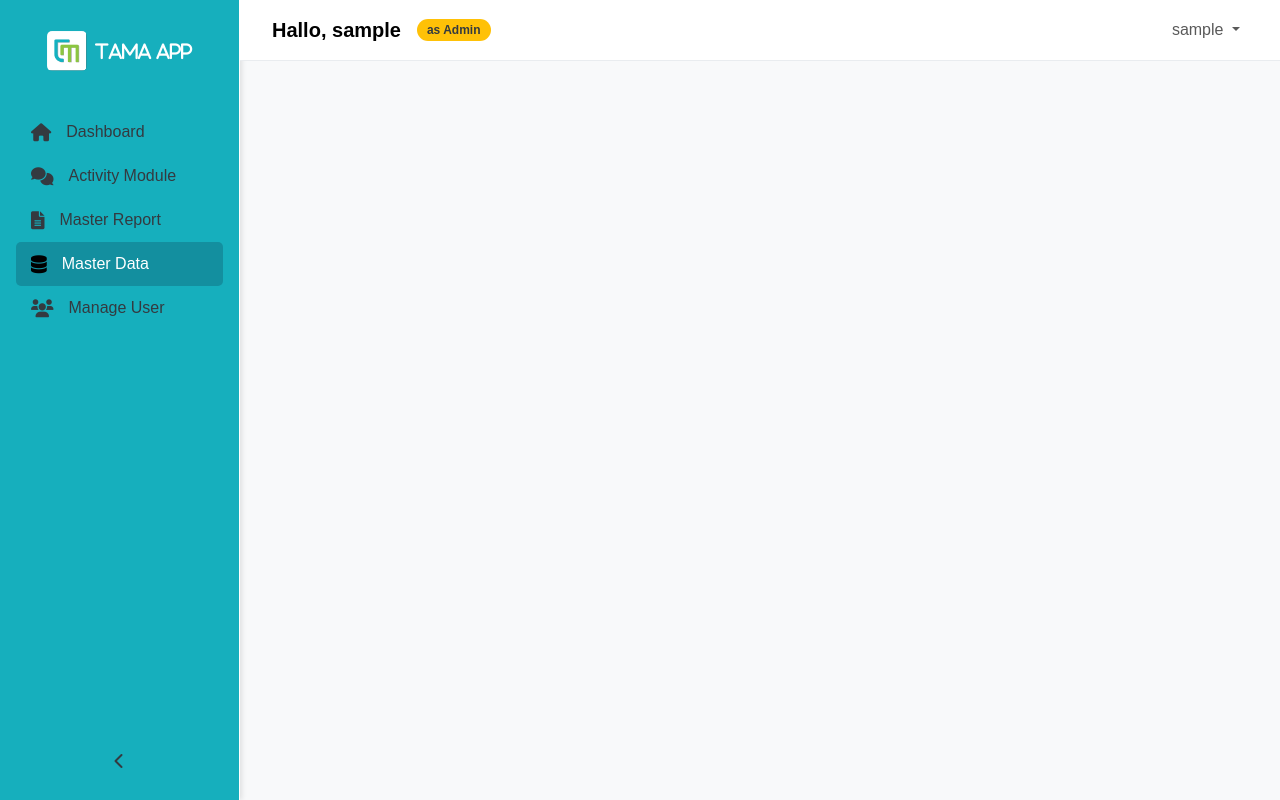
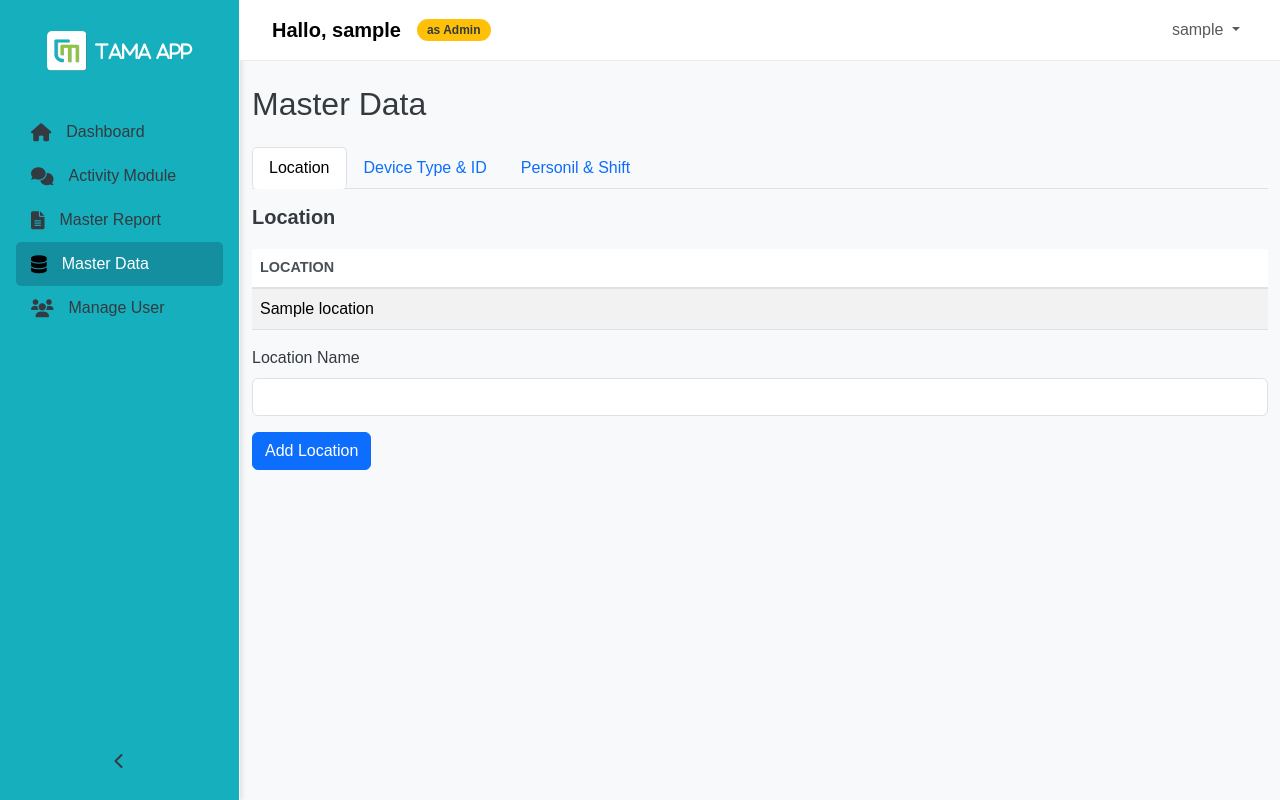
Before and after one commit to MrFuther/tamaapp, a CodeIgniter app: page /tamaapp/data in a window 1280 px wide. Run offline with CodeIgniter, Linux system fonts and the light colour scheme; the visitor is signed in with stand-in values (Sample User, id 1); tables that the repository leaves empty or names only in its code hold one stand-in row (values such as "Sample post"); data that the repository does not hold is empty.

Commit message:
Update Master Data

```diff
--- a/application/config/routes.php
+++ b/application/config/routes.php
@@ -4,7 +4,7 @@ defined('BASEPATH') OR exit('No direct script access allowed');
 $route['default_controller'] = 'auth';
 $route['activity'] = 'activity/index';
 $route['report'] = 'report/index';
-$route['data'] = 'data/index';
+$route['data'] = 'masterdata/index';
 $route['m_user'] = 'manageuser/index';
 $route['404_override'] = '';
 $route['translate_uri_dashes'] = FALSE;
--- a/application/controllers/Data.php
+++ /dev/null
@@ -1,20 +0,0 @@
-<?php
-defined('BASEPATH') OR exit('No direct script access allowed');
-
-class Data extends CI_Controller {
-
-    public function __construct() {
-        parent::__construct();
-        if(!$this->session->userdata('logged_in')) {
-            redirect('auth');
-        }
-    }
-
-    // Halaman Master Data
-    public function index() {
-        $data['title'] = 'MasterData';
-        $data['user'] = $this->session->userdata();
-        $this->load->view('dashboard/data', $data);
-    }
-}
-?>
--- /dev/null
+++ b/application/controllers/MasterData.php
@@ -0,0 +1,60 @@
+<?php
+defined('BASEPATH') or exit('No direct script access allowed');
+
+class MasterData extends CI_Controller
+{
+    public function __construct()
+    {
+        parent::__construct();
+        if(!$this->session->userdata('logged_in')) {
+            redirect('auth');
+        }
+        $this->load->model('MasterDataModel');
+        $this->load->model('LocationModel');
+        $this->load->model('DeviceModel');
+        $this->load->model('ShiftPersonelModel');
+    }
+
+    // Display the Master Data page
+    public function index()
+    {
+        $data['title'] = 'MasterData';
+        $data['user'] = $this->session->userdata();
+        $data['users'] = $this->MasterDataModel->getUsers(); // Fetch personnel list
+        $data['locations'] = $this->LocationModel->getAllLocations();
+        $data['records'] = [
+            'devices' => $this->DeviceModel->getDevicesByLocation(null), // Fetch all devices
+            'shifts' => $this->ShiftPersonelModel->getAllShiftPersonnel()      // Fetch all shifts
+            ];
+        $this->load->view('dashboard/master_data', $data);
+    }
+
+    // Add a new record
+    public function addLocation()
+    {
+        $input = $this->input->post();
+        $this->LocationModel->addLocation(['location_name' => $input['location_name']]);
+        redirect('MasterData');
+    }
+
+    public function addDevice()
+    {
+        $input = $this->input->post();
+        $this->DeviceModel->addDevice([
+            'location_id' => $input['location_id'],
+            'device_type' => $input['device_type'],
+            'device_id' => $input['device_id'],
+        ]);
+        redirect('MasterData');
+    }
+
+    public function addShiftPersonnel()
+    {
+        $input = $this->input->post();
+        $this->ShiftPersonnelModel->addShiftPersonnel([
+            'shift' => $input['shift'],
+            'personnel' => implode(',', $input['personnel']) // Convert personnel array to string
+        ]);
+        redirect('MasterData');
+    }
+}
--- /dev/null
+++ b/application/models/DeviceModel.php
@@ -0,0 +1,16 @@
+<?php
+defined('BASEPATH') OR exit('No direct script access allowed');
+
+class DeviceModel extends CI_Model
+{
+    public function getDevicesByLocation($location_id)
+    {
+        $this->db->where('location_id', $location_id);
+        return $this->db->get('device_info')->result_array();
+    }
+
+    public function addDevice($data)
+    {
+        return $this->db->insert('device_info', $data);
+    }
+}
--- /dev/null
+++ b/application/models/LocationModel.php
@@ -0,0 +1,15 @@
+<?php
+defined('BASEPATH') or exit('No direct script access allowed');
+
+class LocationModel extends CI_Model
+{
+    public function getAllLocations()
+    {
+        return $this->db->get('locations')->result_array();
+    }
+
+    public function addLocation($data)
+    {
+        return $this->db->insert('locations', $data);
+    }
+}
--- /dev/null
+++ b/application/models/MasterDataModel.php
@@ -0,0 +1,94 @@
+<?php
+defined('BASEPATH') or exit('No direct script access allowed');
+
+class MasterDataModel extends CI_Model
+{
+    // Fetch all users (for personnel selection)
+    public function getUsers()
+    {
+        return $this->db->get('ms_account')->result_array();
+    }
+
+    // -------------------- LOCATIONS --------------------
+
+    /**
+     * Get all locations
+     */
+    public function getAllLocations()
+    {
+        return $this->db->get('locations')->result_array();
+    }
+
+    /**
+     * Add a new location
+     */
+    public function addLocation($data)
+    {
+        return $this->db->insert('locations', $data);
+    }
+
+    /**
+     * Delete a location by ID
+     */
+    public function deleteLocation($location_id)
+    {
+        $this->db->where('id', $location_id);
+        return $this->db->delete('locations');
+    }
+
+    // -------------------- DEVICE INFO --------------------
+
+    /**
+     * Get all devices by location ID
+     */
+    public function getDevicesByLocation($location_id)
+    {
+        $this->db->where('location_id', $location_id);
+        return $this->db->get('device_info')->result_array();
+    }
+
+    /**
+     * Add a new device
+     */
+    public function addDevice($data)
+    {
+        return $this->db->insert('device_info', $data);
+    }
+
+    /**
+     * Delete a device by ID
+     */
+    public function deleteDevice($device_id)
+    {
+        $this->db->where('id', $device_id);
+        return $this->db->delete('device_info');
+    }
+
+    // -------------------- SHIFT & PERSONNEL --------------------
+
+    /**
+     * Get all shifts and personnel by location ID
+     */
+    public function getShiftsByLocation($location_id)
+    {
+        $this->db->where('location_id', $location_id);
+        return $this->db->get('shift_personnel')->result_array();
+    }
+
+    /**
+     * Add shift and personnel
+     */
+    public function addShiftPersonnel($data)
+    {
+        return $this->db->insert('shift_personnel', $data);
+    }
+
+    /**
+     * Delete shift and personnel by ID
+     */
+    public function deleteShiftPersonnel($shift_id)
+    {
+        $this->db->where('id', $shift_id);
+        return $this->db->delete('shift_personnel');
+    }
+}
--- /dev/null
+++ b/application/models/ShiftPersonelModel.php
@@ -0,0 +1,30 @@
+<?php
+defined('BASEPATH') OR exit('No direct script access allowed');
+
+class ShiftPersonelModel extends CI_Model
+{
+    /**
+     * Get all shift and personnel data
+     */
+    public function getAllShiftPersonnel()
+    {
+        return $this->db->get('shift_personnel')->result_array();
+    }
+
+    /**
+     * Add shift and personnel data
+     */
+    public function addShiftPersonnel($data)
+    {
+        return $this->db->insert('shift_personnel', $data);
+    }
+
+    /**
+     * Delete shift and personnel by ID
+     */
+    public function deleteShiftPersonnel($shift_id)
+    {
+        $this->db->where('id', $shift_id);
+        return $this->db->delete('shift_personnel');
+    }
+}
--- /dev/null
+++ b/application/views/dashboard/master_data.php
@@ -0,0 +1,342 @@
+<!DOCTYPE html>
+<html lang="en">
+<head>
+    <meta charset="UTF-8">
+    <meta name="viewport" content="width=device-width, initial-scale=1.0">
+    <title>TAMA Master Data</title>
+    <link href="https://cdn.jsdelivr.net/npm/bootstrap@5.3.0-alpha1/dist/css/bootstrap.min.css" rel="stylesheet">
+    <link rel="stylesheet" href="https://cdnjs.cloudflare.com/ajax/libs/font-awesome/6.0.0-beta3/css/all.min.css">
+    <link rel="stylesheet" href="<?php echo base_url('assets/css/dashboard.css'); ?>">
+</head>
+<body>
+<div class="sidebar d-flex flex-column p-3">
+    <!-- Logo Section -->
+    <div class="d-flex sidebar-logo">
+        <img src="<?php echo base_url('assets/images/tama-logo.png'); ?>" alt="Tama Logo">
+        <span class="ms-2 app-name">TAMA App</span>
+    </div>
+    <ul class="nav flex-column mt-4">
+        <li class="nav-item">
+            <a class="nav-link <?php echo ($this->uri->segment(1) == 'dashboard') ? 'active' : ''; ?>" href="<?php echo base_url('dashboard'); ?>">
+                <i class="fas fa-home"></i>
+                <span>Dashboard</span>
+            </a>
+        </li>
+        <li class="nav-item">
+            <a class="nav-link <?php echo ($this->uri->segment(1) == 'activity') ? 'active' : ''; ?>" href="<?php echo base_url('activity'); ?>">
+                <i class="fas fa-comments"></i>
+                <span>Activity Module</span>
+            </a>
+        </li>
+        <?php if ($user['role'] == 'admin'): ?>
+        <li class="nav-item">
+            <a class="nav-link <?php echo ($this->uri->segment(1) == 'report') ? 'active' : ''; ?>" href="<?php echo base_url('report'); ?>">
+                <i class="fas fa-file-alt"></i>
+                <span>Master Report</span>
+            </a>
+        </li>
+        <li class="nav-item">
+            <a class="nav-link <?php echo ($this->uri->segment(1) == 'data') ? 'active' : ''; ?>" href="<?php echo base_url('data'); ?>">
+                <i class="fas fa-database"></i>
+                <span>Master Data</span>
+            </a>
+        </li>
+        <li class="nav-item">
+            <a class="nav-link <?php echo ($this->uri->segment(1) == 'm_user') ? 'active' : ''; ?>" href="<?php echo base_url('m_user'); ?>">
+                <i class="fas fa-users"></i>
+                <span>Manage User</span>
+            </a>
+        </li>
+        <?php endif; ?>
+    </ul>
+    <button class="btn btn-outline-secondary mt-auto" id="toggle-sidebar">
+        <i class="fas fa-chevron-left"></i>
+    </button>
+</div>
+
+<div class="content">
+    <!-- Navbar -->
+    <nav class="navbar navbar-expand-lg navbar-light">
+        <div class="container-fluid">
+            <h5 class="navbar-brand mb-0">Hallo, <?php echo $user['username']; ?></h5>
+            <span class="badge badge-premium">as <?php echo ucfirst($user['role']); ?></span>
+
+            <!-- Dropdown for Logout -->
+            <ul class="navbar-nav ms-auto">
+                <li class="nav-item dropdown">
+                    <a class="nav-link dropdown-toggle" href="#" id="navbarDropdown" role="button" data-bs-toggle="dropdown">
+                        <?php echo $user['username']; ?>
+                    </a>
+                    <ul class="dropdown-menu dropdown-menu-end">
+                        <li><button class="dropdown-item" data-bs-toggle="modal" data-bs-target="#logoutModal">Logout</button></li>
+                    </ul>
+                </li>
+            </ul>
+        </div>
+    </nav>
+    <div class="container mt-4">
+    <h2 class="mb-4">Master Data</h2>
+
+    <!-- Tabs Navigation -->
+    <ul class="nav nav-tabs" id="masterDataTab" role="tablist">
+        <li class="nav-item" role="presentation">
+            <button class="nav-link active" id="location-tab" data-bs-toggle="tab" data-bs-target="#location-tab-pane" type="button" role="tab" aria-controls="location-tab-pane" aria-selected="true">
+                Location
+            </button>
+        </li>
+        <li class="nav-item" role="presentation">
+            <button class="nav-link" id="device-tab" data-bs-toggle="tab" data-bs-target="#device-tab-pane" type="button" role="tab" aria-controls="device-tab-pane" aria-selected="false">
+                Device Type & ID
+            </button>
+        </li>
+        <li class="nav-item" role="presentation">
+            <button class="nav-link" id="personil-tab" data-bs-toggle="tab" data-bs-target="#personil-tab-pane" type="button" role="tab" aria-controls="personil-tab-pane" aria-selected="false">
+                Personil & Shift
+            </button>
+        </li>
+    </ul>
+
+    <!-- Tabs Content -->
+    <div class="tab-content mt-3" id="masterDataTabContent">
+    <!-- Tab 1: Location -->
+        <div class="tab-pane fade show active" id="location-tab-pane" role="tabpanel" aria-labelledby="location-tab">
+            <h5>Location</h5>
+            <table class="table table-striped">
+                <thead>
+                    <tr>
+                        <th>Location</th>
+                    </tr>
+                </thead>
+                <tbody>
+                    <?php foreach ($locations as $location): ?>
+                    <tr>
+                        <td><?= $location['location_name']; ?></td>
+                    </tr>
+                    <?php endforeach; ?>
+                </tbody>
+            </table>
+            <form action="<?= base_url('MasterData/addLocation'); ?>" method="post">
+                <div class="mb-3">
+                    <label for="location_name" class="form-label">Location Name</label>
+                    <input type="text" class="form-control" id="location_name" name="location_name" required>
+                </div>
+                <button type="submit" class="btn btn-primary">Add Location</button>
+            </form>
+        </div>
+
+        <!-- Tab 2: Device Info -->
+        <div class="tab-pane fade" id="device-tab-pane" role="tabpanel" aria-labelledby="device-tab">
+            <h5>Device Type & Device ID</h5>
+            <table class="table table-striped">
+                <thead>
+                    <tr>
+                        <th>Device Type</th>
+                        <th>Device ID</th>
+                    </tr>
+                </thead>
+                <tbody>
+                    <?php foreach ($records['devices'] as $device): ?>
+                    <tr>
+                        <td><?= $device['device_type']; ?></td>
+                        <td><?= $device['device_id']; ?></td>
+                    </tr>
+                    <?php endforeach; ?>
+                </tbody>
+            </table>
+            <form action="<?= base_url('MasterData/addDevice'); ?>" method="post">
+                <div class="mb-3">
+                    <label for="location_id" class="form-label">Location</label>
+                    <select class="form-select" id="location_id" name="location_id" required>
+                        <?php foreach ($locations as $location): ?>
+                        <option value="<?= $location['id']; ?>"><?= $location['location_name']; ?></option>
+                        <?php endforeach; ?>
+                    </select>
+                </div>
+                <div class="mb-3">
+                    <label for="device_type" class="form-label">Device Type</label>
+                    <select class="form-select" id="device_type" name="device_type" required>
+                        <option value="Access Point">Access Point</option>
+                        <option value="Switch">Switch</option>
+                        <option value="Perangkat IT">Perangkat IT</option>
+                    </select>
+                </div>
+                <div class="mb-3">
+                    <label for="device_id" class="form-label">Device ID</label>
+                    <input type="text" class="form-control" id="device_id" name="device_id" required>
+                </div>
+                <button type="submit" class="btn btn-primary">Add Device</button>
+            </form>
+        </div>
+
+        <!-- Tab 3: Personil & Shift -->
+        <div class="tab-pane fade" id="personil-tab-pane" role="tabpanel" aria-labelledby="personil-tab">
+            <h5>Personil & Shift</h5>
+            <table class="table table-striped">
+                <thead>
+                    <tr>
+                        <th>Shift</th>
+                        <th>Personnel</th>
+                    </tr>
+                </thead>
+                <tbody>
+                    <?php foreach ($records['shifts'] as $shift): ?>
+                    <tr>
+                        <td><?= $shift['shift']; ?></td>
+                        <td><?= implode(', ', explode(',', $shift['personnel'])); ?></td>
+                    </tr>
+                    <?php endforeach; ?>
+                </tbody>
+            </table>
+            <form action="<?= base_url('MasterData/addShiftPersonnel'); ?>" method="post">
+                <div class="mb-3">
+                    <label for="shift" class="form-label">Shift</label>
+                    <select class="form-select" id="shift" name="shift" required>
+                        <option value="Pagi">Pagi</option>
+                        <option value="Siang">Siang</option>
+                        <option value="Malam">Malam</option>
+                    </select>
+                </div>
+                <div class="mb-3">
+                    <label for="personnel" class="form-label">Personnel</label>
+                    <select class="form-select" id="personnel" name="personnel[]" multiple required>
+                        <?php foreach ($users as $user): ?>
+                        <option value="<?= $user['username']; ?>"><?= $user['username']; ?></option>
+                        <?php endforeach; ?>
+                    </select>
+                </div>
+                <button type="submit" class="btn btn-primary">Add Shift & Personnel</button>
+            </form>
+        </div>
+    </div>
+</div>
+<div class="modal fade" id="logoutModal" tabindex="-1" aria-labelledby="logoutModalLabel" aria-hidden="true">
+    <div class="modal-dialog modal-dialog-centered modal-confirm">
+        <div class="modal-content">
+            <div class="modal-header">
+                <h5 class="modal-title" id="logoutModalLabel">Confirm Logout</h5>
+                <button type="button" class="btn-close" data-bs-dismiss="modal" aria-label="Close"></button>
+            </div>
+            <div class="modal-body">
+                Are you sure you want to logout?
+            </div>
+            <div class="modal-footer">
+                <button type="button" class="btn btn-secondary" data-bs-dismiss="modal">Cancel</button>
+                <a href="<?php echo base_url('auth/logout'); ?>" class="btn btn-danger">Logout</a>
+            </div>
+        </div>
+    </div>
+</div>
+<script src="https://cdn.jsdelivr.net/npm/bootstrap@5.3.0-alpha1/dist/js/bootstrap.bundle.min.js"></script>
+<script src="https://code.jquery.com/jquery-3.6.0.min.js"></script>
+<script>
+    $(document).ready(function () {
+        // Filter by Location
+        $('#filterLocation').on('keyup', function () {
+            const value = $(this).val().toLowerCase();
+            $('#dataTable tbody tr').filter(function () {
+                $(this).toggle($(this).children('.location').text().toLowerCase().includes(value));
+            });
+        });
+
+        // Filter by Device Type
+        $('#filterDeviceType').on('keyup', function () {
+            const value = $(this).val().toLowerCase();
+            $('#dataTable tbody tr').filter(function () {
+                $(this).toggle($(this).children('.device_type').text().toLowerCase().includes(value));
+            });
+        });
+
+        // Filter by Data Type (Dropdown)
+        $('#dataTypeFilter').on('change', function () {
+            const filterValue = $(this).val();
+
+            $('#dataTable tbody tr').each(function () {
+                const location = $(this).children('.location').text().toLowerCase();
+                const deviceType = $(this).children('.device_type').text().toLowerCase();
+                const shift = $(this).children('.shift').text().toLowerCase();
+
+                if (filterValue === 'all') {
+                    $(this).show(); // Show all rows
+                } else if (filterValue === 'location' && location) {
+                    $(this).toggle(location !== ''); // Show if Location has data
+                } else if (filterValue === 'device_type' && deviceType) {
+                    $(this).toggle(deviceType !== ''); // Show if Device Type has data
+                } else if (filterValue === 'shift' && shift) {
+                    $(this).toggle(shift !== ''); // Show if Shift has data
+                }
+            });
+        });
+    });
+</script>
+<script>
+    $(document).ready(function () {
+        // Add Location
+        $('#addLocationForm').submit(function (e) {
+            e.preventDefault();
+            $.post('<?= base_url("MasterData/addRecord"); ?>', $(this).serialize(), function (response) {
+                alert('Location added successfully!');
+                location.reload();
+            });
+        });
+
+        // Add Device
+        $('#addDeviceForm').submit(function (e) {
+            e.preventDefault();
+            $.post('<?= base_url("MasterData/addRecord"); ?>', $(this).serialize(), function (response) {
+                alert('Device added successfully!');
+                location.reload();
+            });
+        });
+
+        // Add Personil & Shift
+        $('#addPersonilForm').submit(function (e) {
+            e.preventDefault();
+            $.post('<?= base_url("MasterData/addRecord"); ?>', $(this).serialize(), function (response) {
+                alert('Personil & Shift added successfully!');
+                location.reload();
+            });
+        });
+    });
+</script>
+<script>
+    $(document).ready(function () {
+        // Handle form submission
+        $('#addForm').submit(function (e) {
+            e.preventDefault();
+            $.ajax({
+                url: '<?= base_url("MasterData/addRecord"); ?>',
+                type: 'POST',
+                data: $(this).serialize(),
+                success: function (response) {
+                    const res = JSON.parse(response);
+                    if (res.status === 'success') {
+                        alert('Data added successfully!');
+                        location.reload();
+                    }
+                }
+            });
+        });
+    });
+</script>
+<script>
+        // Fungsi untuk toggle sidebar
+        document.getElementById('toggle-sidebar').addEventListener('click', function () {
+            const sidebar = document.querySelector('.sidebar');
+            sidebar.classList.toggle('collapsed');
+
+            const content = document.querySelector('.content');
+            content.classList.toggle('collapsed'); // Update content margin when sidebar is collapsed
+
+            const icon = this.querySelector('i');
+            if (sidebar.classList.contains('collapsed')) {
+                icon.classList.remove('fa-chevron-left');
+                icon.classList.add('fa-chevron-right');
+            } else {
+                icon.classList.remove('fa-chevron-right');
+                icon.classList.add('fa-chevron-left');
+            }
+        });
+</script>
+<script src="<?php echo base_url('assets/js/dashboard.js'); ?>"></script>
+</body>
+</html>
--- a/generate_password.php
+++ b/generate_password.php
@@ -1,6 +1,6 @@
 <?php
 // Simpan kode ini sebagai generate_hash.php dan jalankan sekali
-$password = 'management123';
+$password = 'admin123';
 $hash = password_hash($password, PASSWORD_BCRYPT);
 echo "Password: " . $password . "\n";
 echo "Hash: " . $hash . "\n";
```
Also changed, not shown: masterdata.db (added).
